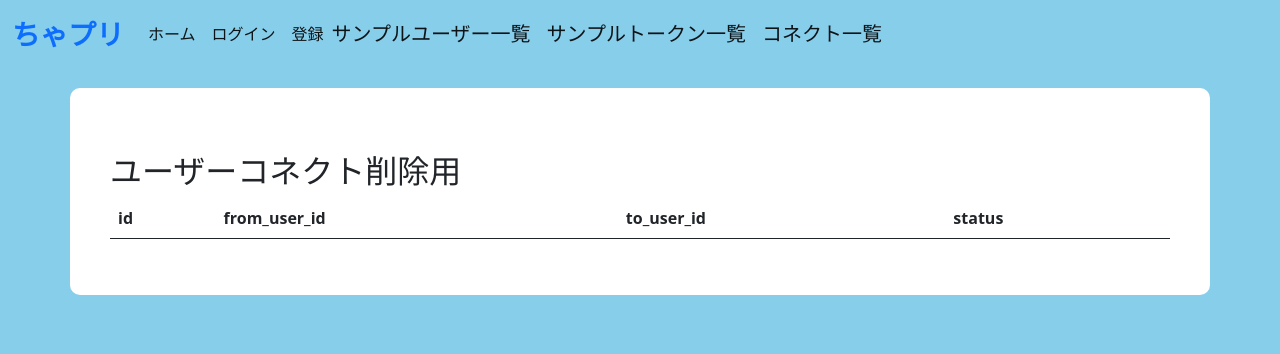
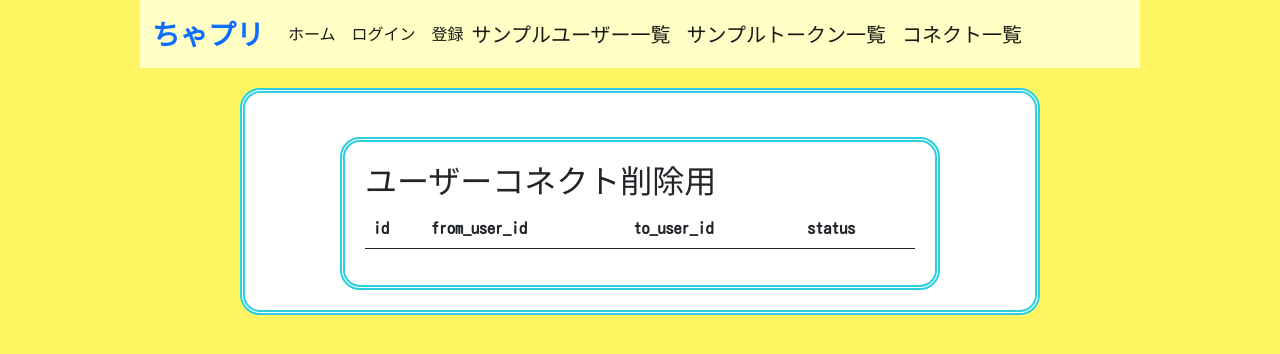
Before and after one commit to mizukami-0418/sns_application, a Flask app: page /connects in a window 1280 px wide. Shown: the top 354 px of the page. Run offline with Flask 3, Linux system fonts and the light colour scheme; lists and menus that the app fills with data are empty; parts of the project's set-up code (start-up, migrations or seed data) failed here and were passed over.

Commit message:
style.css#メディアスクリーンの追加とデザインの変更

```diff
--- a/flaskr/static/css/style.css
+++ b/flaskr/static/css/style.css
@@ -1,18 +1,26 @@
 /* style.css */
 
 body {
-  background-color: #87CEEB; /* スカイブルー */
+  background-color: #fff462;
+	max-width: 1000px;
+	width: 100%;
+	margin: auto;
+	font-family: "Kosugi Maru", sans-serif;
+  font-weight: 400;
+  font-style: normal;
 }
 
 .navbar {
-  background-color: #87CEEB; /* スカイブルー */
+	background-color: #ffffc6;
 }
 
 .container {
   background-color: #FFF; /* 白色 */
   padding: 20px;
-  border-radius: 10px;
-  margin-top: 20px;
+  border-radius: 20px;
+	border: thick double #2ad0df;
+	margin-top: 20px;
+	max-width: 80%;
 }
 
 .user-image-mini {
@@ -20,11 +28,16 @@ body {
 	height: 50px;
 }
 
+.images {
+	max-width: 80%;
+}
+
 .speech-bubble-dest {
 	position: relative;
 	background: #2ad0df;
 	border-radius: 1.0em;
-	margin-bottom: 20px;
+	margin-top: 10px;
+	margin-bottom: 10px;
 }
 
 .speech-bubble-dest:after {
@@ -45,7 +58,8 @@ body {
 	position: relative;
 	background: #d5ea8a;
 	border-radius: 1.0em;
-	margin-bottom: 20px;
+	margin-top: 10px;
+	margin-bottom: 10px;
 }
 
 .speech-bubble-self:after {
@@ -61,3 +75,16 @@ body {
 	margin-top: -10px;
 	margin-right: -10px;
 }
+
+/* メディアスクリーン */
+@media screen and (max-width:700px) {
+  .container {
+    max-width: 90%;
+	}
+}
+
+@media screen and (max-width:480px) {
+  .container {
+    max-width: 100%;
+	}
+}
```
